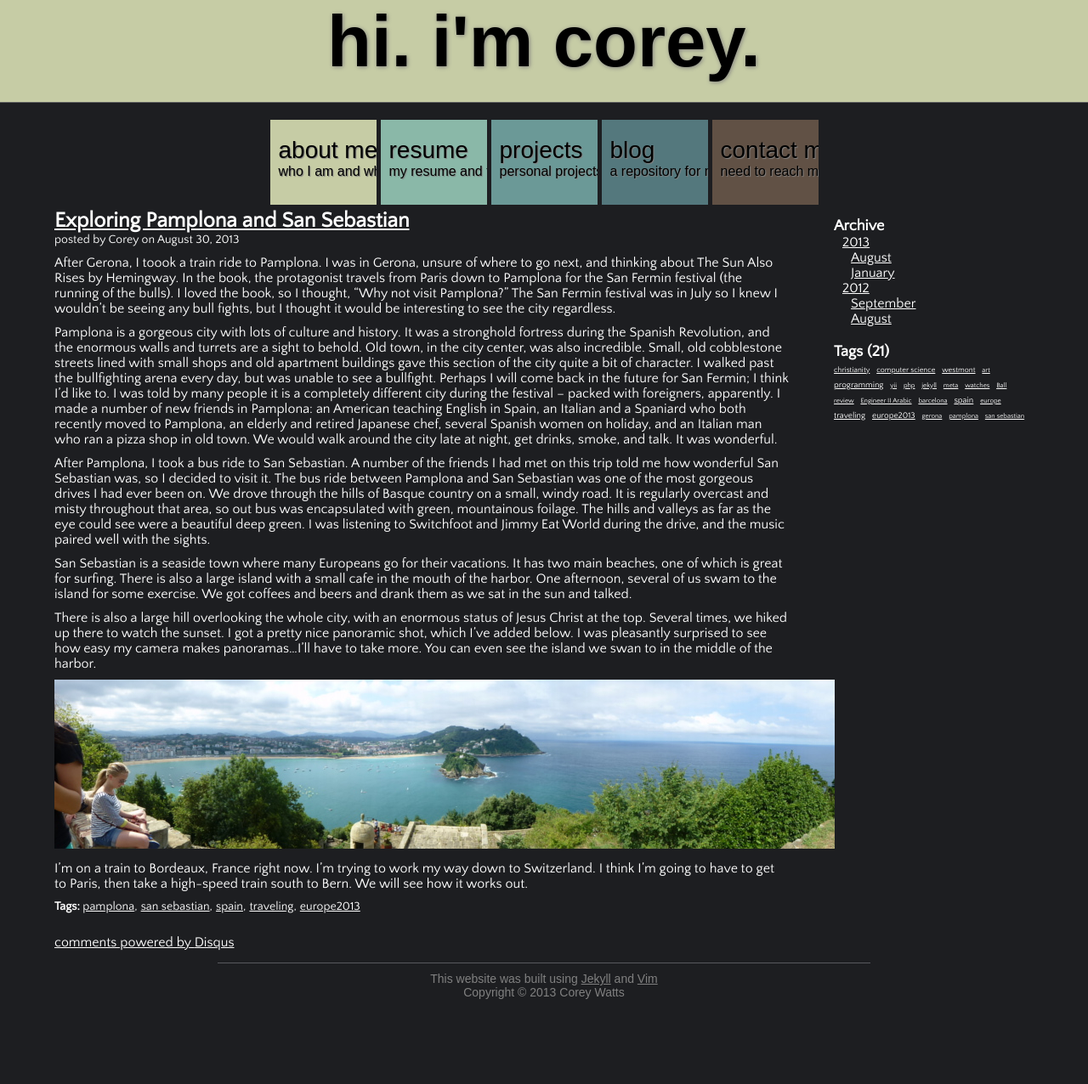
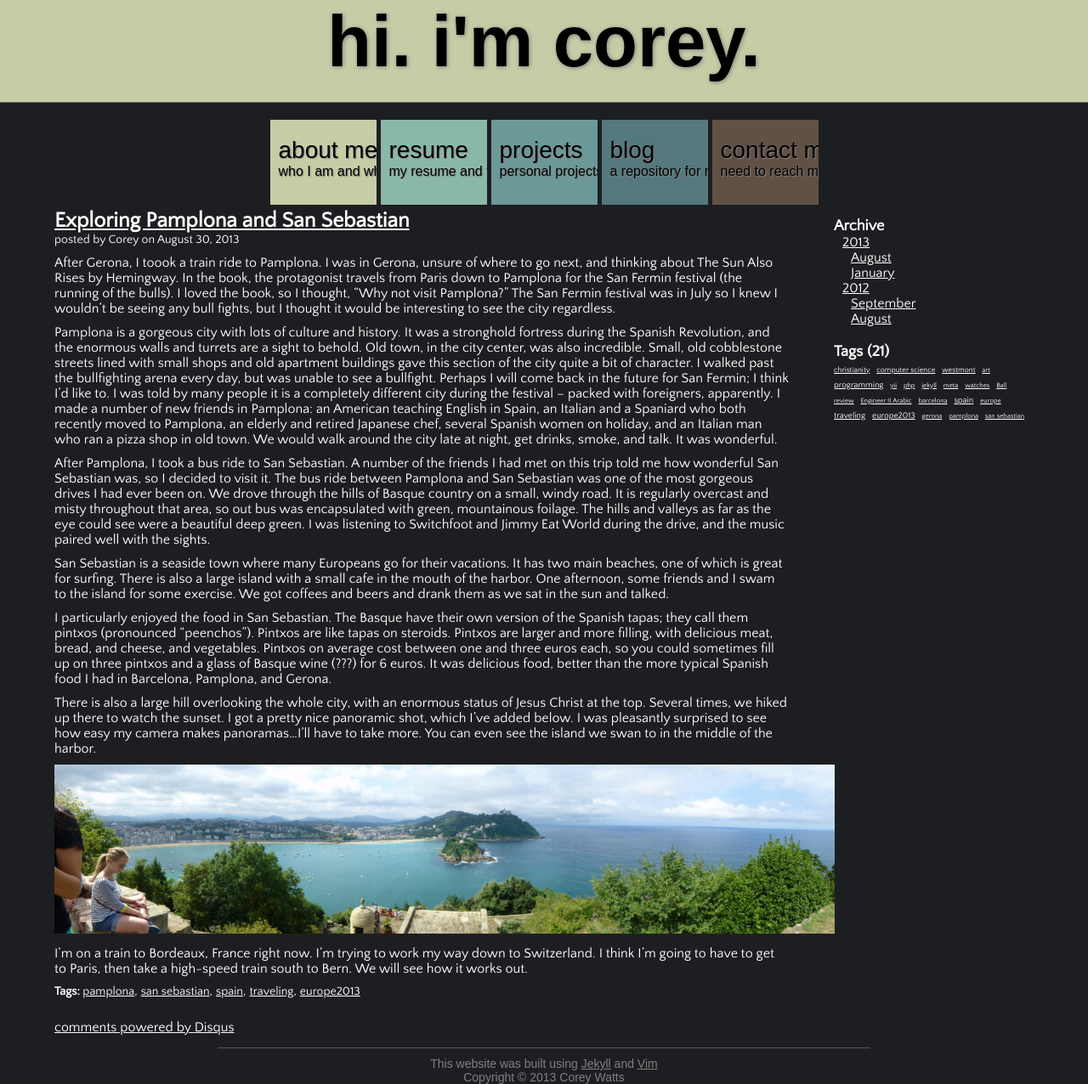
Before and after one commit to CorWatts/oldwebsite, a Jekyll site: the page built from _posts/2013-08-30-exploring-pamplona-and-san-sebastian.md, in a window 1280 px wide. Shown: the whole page at 85% size. Built offline with Jekyll 4.4.1, drawn with Linux system fonts in a browser that asks for light colours; nearby versions of some CDN libraries; some web fonts are replaced; comment, search, counter and statistics services are not loaded; before the commit the page ends 1176 px from its top, so only the background shows below that.

Commit message:
Making editing changes to latest pamplona/san sebastian post. About to deploy.

```diff
--- a/_posts/2013-08-30-exploring-pamplona-and-san-sebastian.md
+++ b/_posts/2013-08-30-exploring-pamplona-and-san-sebastian.md
@@ -15,7 +15,9 @@ Pamplona is a gorgeous city with lots of culture and history. It was a stronghol
 
 After Pamplona, I took a bus ride to San Sebastian. A number of the friends I had met on this trip told me how wonderful San Sebastian was, so I decided to visit it. The bus ride between Pamplona and San Sebastian was one of the most gorgeous drives I had ever been on. We drove through the hills of Basque country on a small, windy road. It is regularly overcast and misty throughout that area, so out bus was encapsulated with green, mountainous foilage. The hills and valleys as far as the eye could see were a beautiful deep green. I was listening to Switchfoot and Jimmy Eat World during the drive, and the music paired well with the sights.
 
-San Sebastian is a seaside town where many Europeans go for their vacations. It has two main beaches, one of which is great for surfing. There is also a large island with a small cafe in the mouth of the harbor. One afternoon, several of us swam to the island for some exercise. We got coffees and beers and drank them as we sat in the sun and talked.
+San Sebastian is a seaside town where many Europeans go for their vacations. It has two main beaches, one of which is great for surfing. There is also a large island with a small cafe in the mouth of the harbor. One afternoon, some friends and I swam to the island for some exercise. We got coffees and beers and drank them as we sat in the sun and talked.
+
+I particularly enjoyed the food in San Sebastian. The Basque have their own version of the Spanish tapas; they call them pintxos (pronounced "peenchos"). Pintxos are like tapas on steroids. Pintxos are larger and more filling, with delicious meat, bread, and cheese, and vegetables. Pintxos on average cost between one and three euros each, so you could sometimes fill up on three pintxos and a glass of Basque wine (???) for 6 euros. It was delicious food, better than the more typical Spanish food I had in Barcelona, Pamplona, and Gerona.
 
 There is also a large hill overlooking the whole city, with an enormous status of Jesus Christ at the top. Several times, we hiked up there to watch the sunset. I got a pretty nice panoramic shot, which I've added below. I was pleasantly surprised to see how easy my camera makes panoramas...I'll have to take more. You can even see the island we swan to in the middle of the harbor.
 
```
